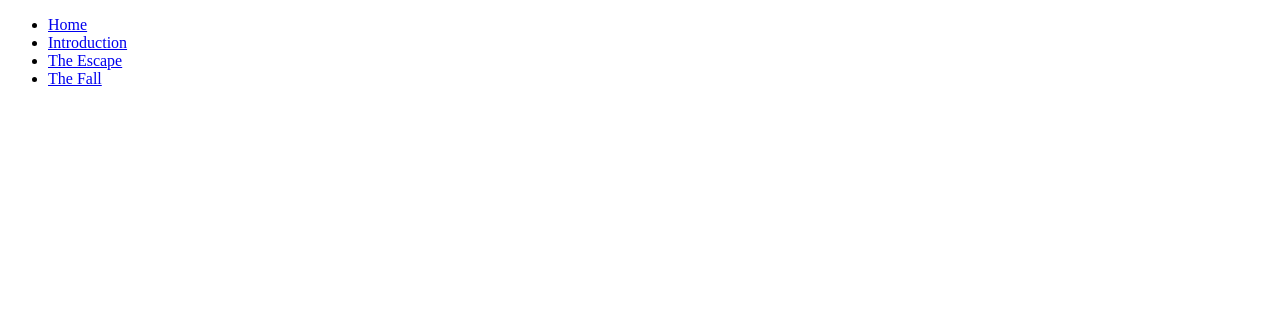
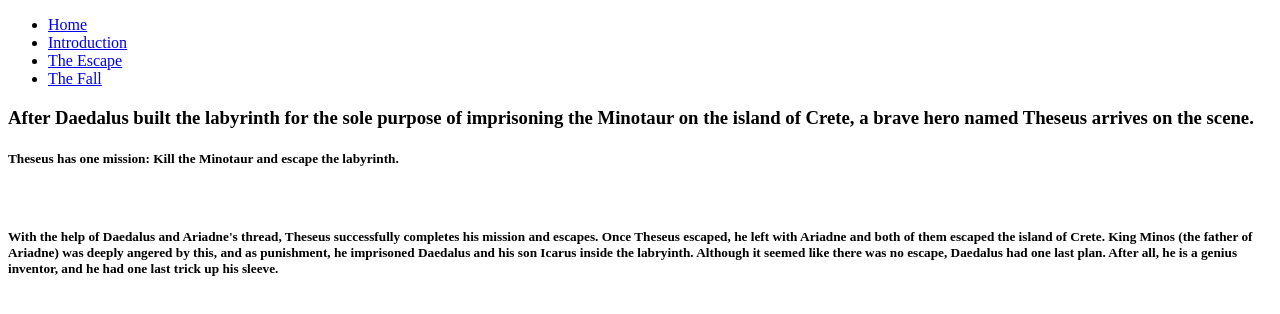
Before and after one commit to jdmar3-comp426/a01-officialmsu, a website: page introduction.html in a window 1280 px wide. Drawn offline with Linux system fonts and the light colour scheme.

Commit message:
update story

```diff
--- a/introduction.html
+++ b/introduction.html
@@ -14,5 +14,22 @@
                 <li><a href="thefall.html">The Fall</a></li>
             </ul>
         </div>
+        <div id="content">
+            <h3>
+                After Daedalus built the labyrinth for the sole purpose of imprisoning the Minotaur on the island of Crete, a brave hero named Theseus arrives on the scene.
+            </h3>
+            <h5>
+                Theseus has one mission: Kill the Minotaur and escape the labyrinth.
+
+            </h5>
+            <br/>
+            <h5>
+                With the help of Daedalus and Ariadne's thread, Theseus successfully completes his mission and escapes.
+                Once Theseus escaped, he left with Ariadne and both of them escaped the island of Crete.
+                King Minos (the father of Ariadne) was deeply angered by this, and as punishment, he imprisoned Daedalus and his son Icarus inside the labryinth.
+                Although it seemed like there was no escape, Daedalus had one last plan. After all, he is a genius inventor, and he had one last trick up his sleeve.
+
+            </h5>
+        </div>
     </body>
 </html>
```
Also changed, not shown: index.html (+8 -0 lines).
